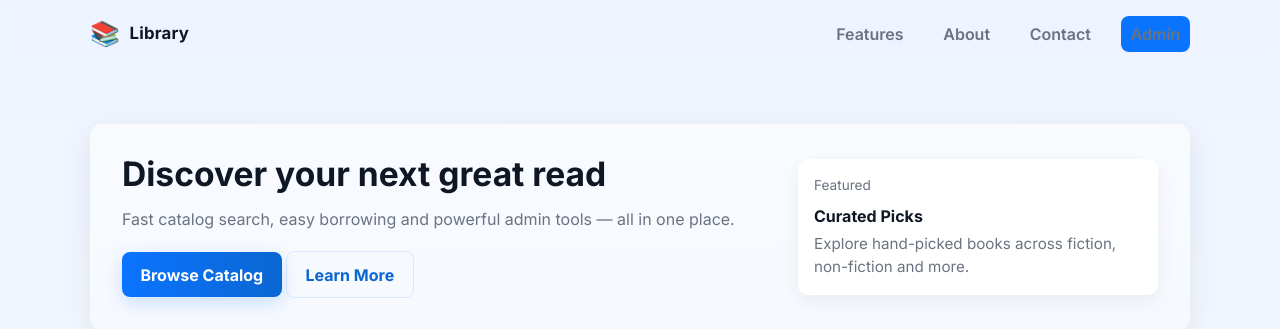
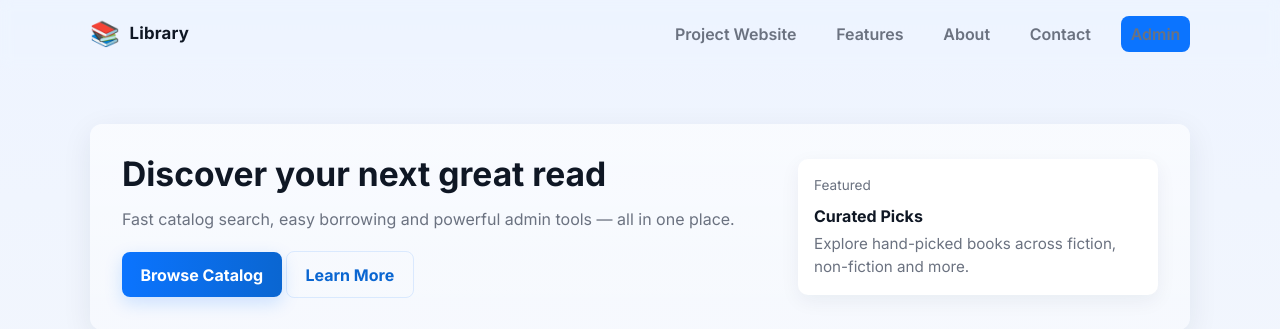
Before and after one commit to magicat8/Library-Capstone, a Django app: page / in a window 1280 px wide. Shown: the top 329 px of the page. Run offline with Django 5.2, Linux system fonts and the light colour scheme.

Commit message:
Add link to project website in navigation menu

```diff
--- a/library_database/books/templates/books/index.html
+++ b/library_database/books/templates/books/index.html
@@ -21,6 +21,7 @@
                 <span class="brand-name">Library</span>
             </a>
             <nav class="main-nav">
+                <a href ="https://magicat8.github.io/capstone-website/">Project Website</a>
                 <a href="#features">Features</a>
                 <a href="#about">About</a>
                 <a href="#contact">Contact</a>
```
